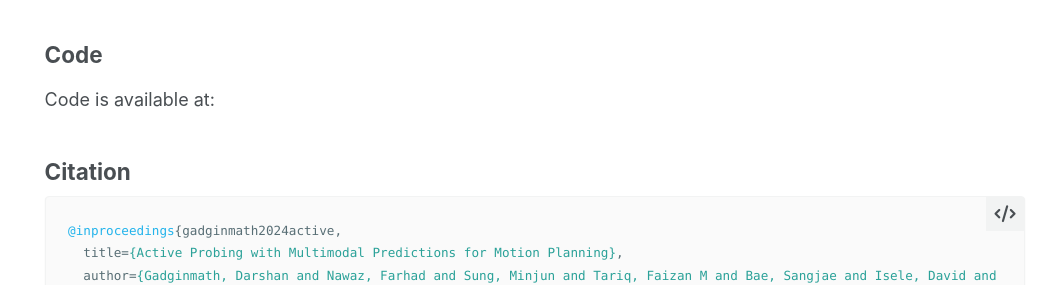
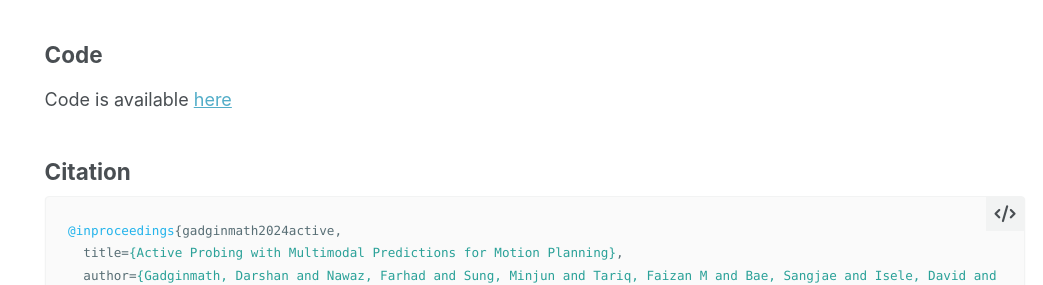
Before and after one commit to darshangm/darshangm.github.io, a Jekyll site: the page built from _pages/active-probing-multimodal-predictions.md, in a window 1280 px wide and 900 px high, scrolled down 3470 px, cut to the strip 171-456 px from the top of the window. Shown: the whole strip, without its empty margins (237-1280 px from the left). Built offline with Jekyll 4.4.1, drawn with Linux system fonts in a browser that asks for light colours.

Commit message:
Update active-probing-multimodal-predictions.md

```diff
--- a/_pages/active-probing-multimodal-predictions.md
+++ b/_pages/active-probing-multimodal-predictions.md
@@ -87,7 +87,7 @@ Our active probing mechanism:
 
 ## Code
 
-Code is available at:
+Code is available [here](https://www.github.com/darshangm/)
 
 ## Citation
 
```
